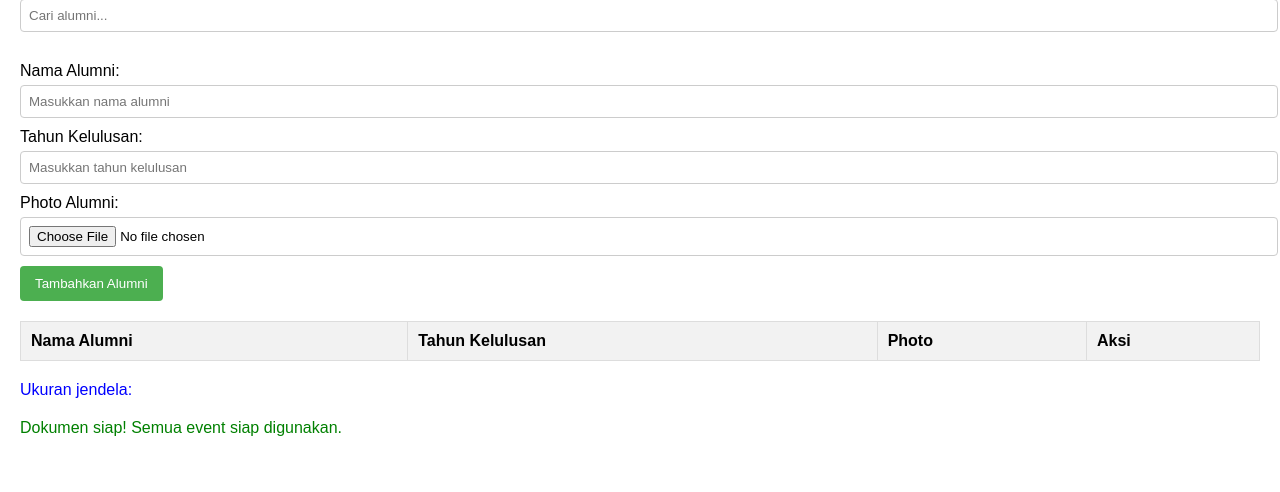
After one commit to DHaryanto12/pweb1, a PHP site: page /Latihan_05_03.html in a window 1280 px wide. The commit adds this page. Shown: the part 308-800 px from the top of the page. Run offline with PHP 8.4, Linux system fonts and the light colour scheme; lists and menus that the app fills with data are empty.

Commit message:
Add files via upload

```diff
--- /dev/null
+++ b/Latihan_05_03.html
@@ -0,0 +1,174 @@
+<!DOCTYPE html>
+<html lang="en">
+
+<head>
+    <meta charset="UTF-8">
+    <meta name="viewport" content="width=device-width, initial-scale=1.0">
+    <title>Web Alumni UNIKU</title>
+    <style>
+        body {
+            font-family: Arial, sans-serif;
+            margin: 20px;
+        }
+
+        h1 {
+            color: #4CAF50;
+        }
+
+        #hoverProfile {
+            width: 150px;
+            height: 150px;
+            background-color: lightgray;
+            margin: 20px 0;
+            text-align: center;
+            line-height: 150px;
+            transition: background-color 0.3s, transform 0.3s, box-shadow 0.3s;
+            border: 1px solid #ccc;
+            overflow: hidden;
+        }
+
+        #hoverProfile img {
+            max-width: 100%;
+            height: auto;
+            transition: transform 0.3s, filter 0.3s;
+        }
+
+        #output {
+            margin-top: 20px;
+            color: green;
+        }
+
+        #windowSize {
+            margin-top: 20px;
+            color: blue;
+        }
+
+        form {
+            margin-top: 20px;
+        }
+
+        label {
+            display: block;
+            margin-bottom: 5px;
+        }
+
+        input[type="text"],
+        input[type="file"] {
+            width: 100%;
+            padding: 8px;
+            margin-bottom: 10px;
+            border: 1px solid #ccc;
+            border-radius: 4px;
+        }
+
+        button {
+            padding: 10px 15px;
+            background-color: #4CAF50;
+            color: white;
+            border: none;
+            border-radius: 4px;
+            cursor: pointer;
+        }
+
+        button:hover {
+            background-color: #45a049;
+        }
+
+        table {
+            width: 100%;
+            margin-top: 20px;
+            border-collapse: collapse;
+        }
+
+        table,
+        th,
+        td {
+            border: 1px solid #ddd;
+        }
+
+        th,
+        td {
+            padding: 10px;
+            text-align: left;
+        }
+
+        th {
+            background-color: #f2f2f2;
+        }
+
+        td img {
+            width: 100px;
+            height: auto;
+            transition: all 0.3s ease-in-out;
+        }
+
+        .action-buttons button {
+            margin: 0 5px;
+            padding: 5px 10px;
+            color: white;
+            cursor: pointer;
+            border-radius: 4px;
+        }
+
+        .action-buttons button.delete {
+            background-color: #f44336;
+        }
+
+        .action-buttons button:hover {
+            opacity: 0.8;
+        }
+    </style>
+</head>
+
+<body>
+    <h1>Web Alumni UNIKU</h1>
+
+    <!-- Event Mouse -->
+    <button id="contactButton">Hubungi Alumni</button>
+
+    <div id="hoverProfile">
+        <img src="alumni1.jpg" alt="Profil Alumni 1">
+    </div>
+
+    <!-- Event Keyboard -->
+    <input type="text" id="searchAlumni" placeholder="Cari alumni...">
+
+    <!-- Event Form -->
+    <form id="alumniForm">
+        <label for="name">Nama Alumni:</label>
+        <input type="text" id="name" name="name" placeholder="Masukkan nama alumni">
+
+        <label for="year">Tahun Kelulusan:</label>
+        <input type="text" id="year" name="year" placeholder="Masukkan tahun kelulusan">
+
+        <label for="photo">Photo Alumni:</label>
+        <input type="file" id="photo" name="photo" accept="image/*">
+
+        <button type="submit">Tambahkan Alumni</button>
+    </form>
+
+    <!-- Tabel Data Alumni -->
+    <table id="alumniTable">
+        <thead>
+            <tr>
+                <th>Nama Alumni</th>
+                <th>Tahun Kelulusan</th>
+                <th>Photo</th>
+                <th>Aksi</th>
+            </tr>
+        </thead>
+        <tbody>
+            <!-- Data alumni akan ditambahkan di sini -->
+        </tbody>
+    </table>
+
+    <!-- Event Dokumen/Window -->
+    <p id="windowSize">Ukuran jendela: </p>
+
+    <!-- Output untuk event kustom -->
+    <p id="output"></p>
+
+    <script src="https://code.jquery.com/jquery-3.6.0.min.js"></script>
+    <script src="script_03.js"></script>
+</body>
+</html>
--- /dev/null
+++ b/script_03.js
@@ -0,0 +1,142 @@
+$(document).ready(function() {
+    // Event Mouse: Click dan Hover
+    $('#contactButton').click(function() {
+        alert('Anda akan menghubungi alumni!');
+    });
+
+
+    $('#hoverProfile').hover(
+        function() { // mouseenter
+            $(this).css({
+                'background-color': 'lightblue',
+                'transform': 'scale(1.05)',
+                'box-shadow': '0 4px 8px rgba(0, 0, 0, 0.3)'
+            });
+            $(this).find('img').css({
+                'transform': 'scale(1.1)',
+                'filter': 'brightness(1.2)'
+            });
+        },
+        function() { // mouseleave
+            $(this).css({
+                'background-color': 'lightgray',
+                'transform': 'scale(1)',
+                'box-shadow': 'none'
+            });
+            $(this).find('img').css({
+                'transform': 'scale(1)',
+                'filter': 'brightness(1)'
+            });
+        }
+    );
+
+    // Event Keyboard: Keydown
+    $('#searchAlumni').keydown(function(event) {
+        $('#output').text('Anda mengetik: ' + event.key);
+    });
+
+    // Event Form: Submit
+    $('#alumniForm').submit(function(event) {
+        event.preventDefault(); // Mencegah pengiriman form
+
+        const name = $('#name').val();
+        const year = $('#year').val();
+        const photo = $('#photo')[0].files[0];
+
+        if (name && year && photo) {
+            const reader = new FileReader();
+            reader.onload = function(e) {
+                const newRow = `
+                    <tr>
+                        <td class="name">${name}</td>
+                        <td class="year">${year}</td>
+                        <td><img src="${e.target.result}" alt="Photo ${name}" class="alumni-photo"></td>
+                        <td class="action-buttons">
+                            <button class="delete">Hapus</button>
+                        </td>
+                    </tr>`;
+
+                $('#alumniTable tbody').append(newRow);
+
+                // Bersihkan form
+                $('#name').val("");
+                $('#year').val("");
+                $('#photo').val("");
+            };
+            alert('Data alumni ditambahkan!\nNama: ' + name + '\nTahun: ' + year);
+            reader.readAsDataURL(photo);
+        } else {
+            alert('Harap isi semua kolom!');
+        }
+    });
+
+    // Event Dokumen/Window: Resize
+    $(window).resize(function() {
+        const width = $(window).width();
+        const height = $(window).height();
+        $('#windowSize').text('Ukuran jendela: ' + width + 'x' + height);
+    });
+
+    // Event Miscellaneous: Ready
+    $('#output').text('Dokumen siap! Semua event siap digunakan.');
+
+    // Event Kustom: Trigger custom event
+    $('#contactButton').click(function() {
+        $('#output').trigger('customEvent', ['Kontak alumni diklik!']);
+    });
+
+    $('#output').on('customEvent', function(event, message) {
+        $(this).append('<p>Event kustom dipicu: ' + message + '</p>');
+    });
+
+    // Animasi Foto: Fokus, Hilang Fokus, Digeser, Klik, Klik Dua Kali
+    $('#alumniTable').on('mouseenter', 'img', function() {
+        $(this).css({
+            'transform': 'scale(1.1)',
+            'filter': 'brightness(1.2)'
+        });
+    }).on('mouseleave', 'img', function() {
+        $(this).css({
+            'transform': 'scale(1)',
+            'filter': 'brightness(1)'
+        });
+    }).on('mousedown', 'img', function() {
+        $(this).css({
+            'transform': 'scale(0.95)',
+            'filter': 'brightness(0.8)'
+        });
+    }).on('mouseup', 'img', function() {
+        $(this).css({
+            'transform': 'scale(1)',
+            'filter': 'brightness(1)'
+        });
+    }).on('dblclick', 'img', function() {
+        $(this).css({
+            'transform': 'rotate(15deg)',
+            'filter': 'brightness(1.2)'
+        });
+
+        setTimeout(() => {
+            $(this).css({
+                'transform': 'rotate(0deg)',
+                'filter': 'brightness(1)'
+            });
+        }, 500);
+    });
+
+    // Event Select, Mouseup, Mousemove pada gambar
+    $('#alumniTable').on('selectstart', 'img', function() {
+        $('#output').text('Gambar sedang dipilih...');
+    }).on('mouseup', 'img', function() {
+        $('#output').text('Mouse button dilepaskan pada gambar.');
+    }).on('mousemove', 'img', function(event) {
+        const offsetX = event.offsetX;
+        const offsetY = event.offsetY;
+        $('#output').text('Gerakkan mouse: X=' + offsetX + ', Y=' + offsetY);
+    });
+
+    // Hapus Alumni
+    $('#alumniTable').on('click', '.delete', function() {
+        $(this).closest('tr').remove();
+    });
+});
```
Also changed, not shown: Latihan_05_01.html (added, +77 -0 lines), Latihan_05_02.html (added, +95 -0 lines), script.js (added, +34 -0 lines), script_01.js (added, +34 -0 lines), script_02.js (added, +42 -0 lines), style.css (+54 -3 lines), tugas_05.html (added, +26 -0 lines).
